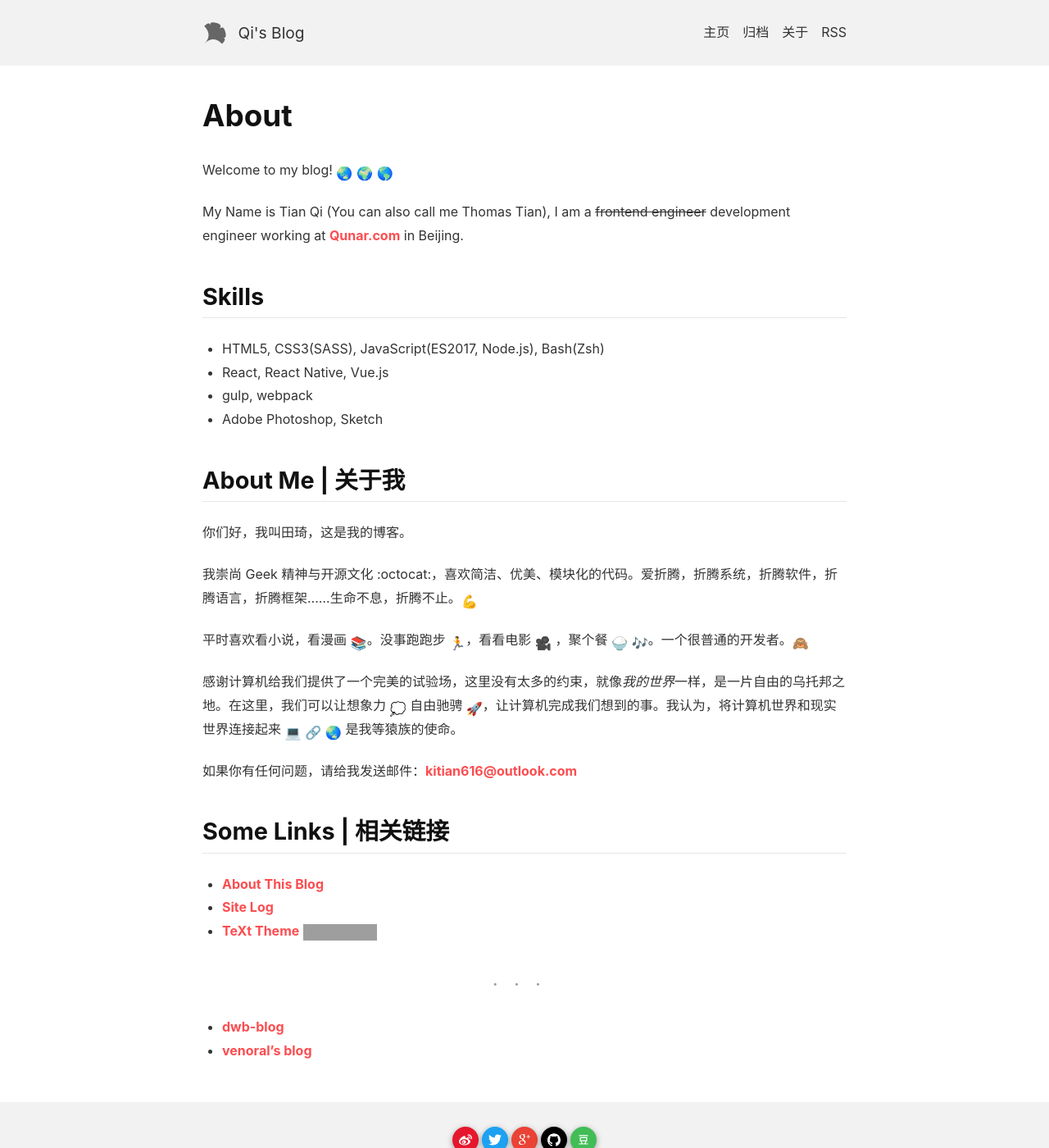
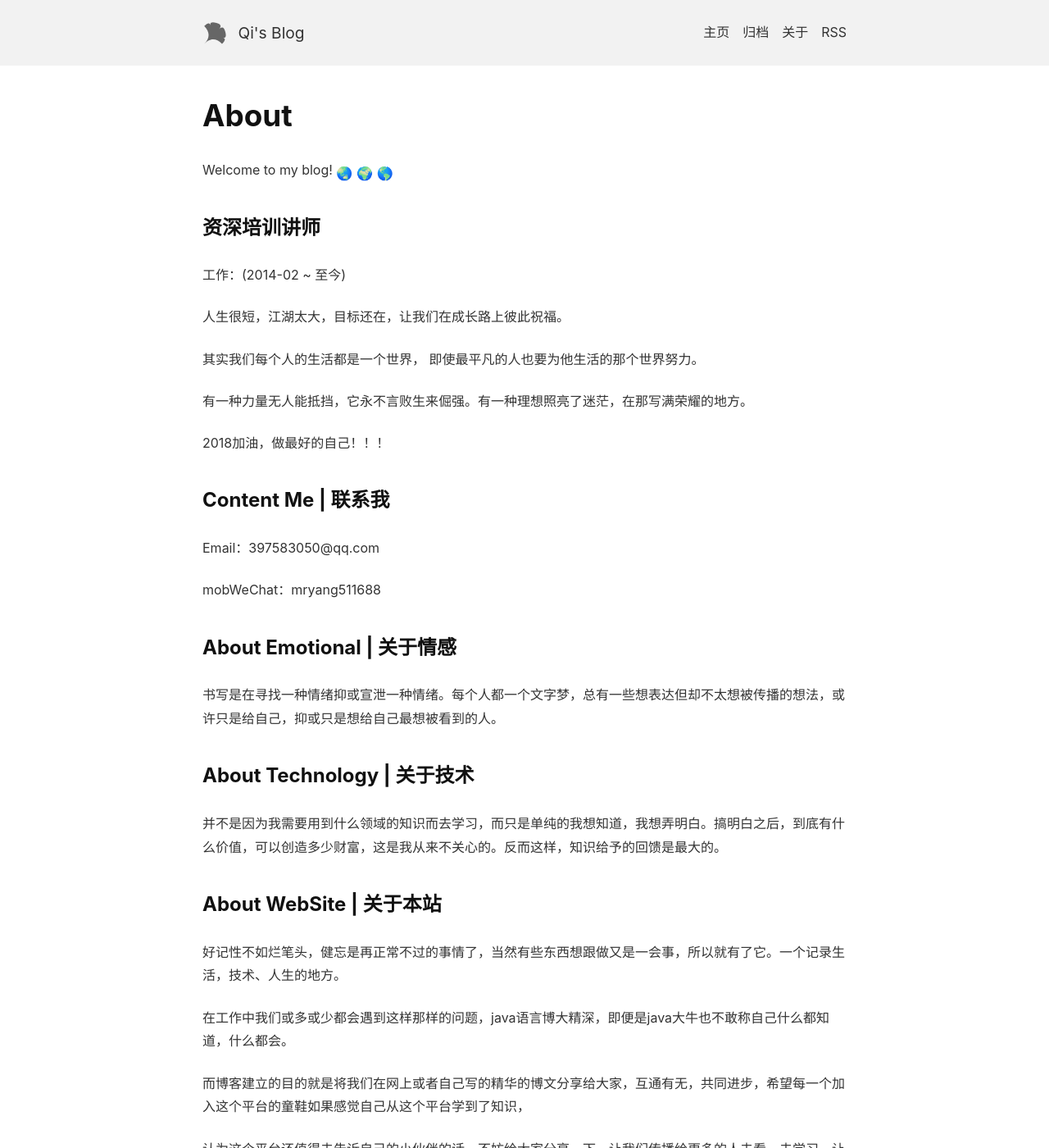
Before and after one commit to mryang1688/mryang1688.github.io, a Jekyll site: the page built from blog/about.md, in a window 1280 px wide and 1400 px high. Shown: the whole window at 82% size. Built offline with Jekyll 4.4.1, drawn with Linux system fonts in a browser that asks for light colours; nearby versions of some CDN libraries; emoji names are drawn with the system emoji font; comment, search, counter and statistics services are not loaded; some of the changed text lies outside the part shown; grey boxes are pictures that could not be loaded.

Commit message:
second commit

```diff
--- a/blog/about.md
+++ b/blog/about.md
@@ -5,39 +5,42 @@ key: page-about
 ---
 Welcome to my blog! :earth_asia: :earth_africa: :earth_americas:
 
-My Name is Tian Qi (You can also call me Thomas Tian), I am a ~~frontend engineer~~ development engineer working at [Qunar.com](https://www.qunar.com) in Beijing.
 
-## Skills
+### 资深培训讲师
 
-- HTML5, CSS3(SASS), JavaScript(ES2017, Node.js), Bash(Zsh)
-- React, React Native, Vue.js
-- gulp, webpack
-- Adobe Photoshop, Sketch
+工作：(2014-02 ~ 至今)
+
+人生很短，江湖太大，目标还在，让我们在成长路上彼此祝福。
+
+其实我们每个人的生活都是一个世界， 即使最平凡的人也要为他生活的那个世界努力。
+
+有一种力量无人能抵挡，它永不言败生来倔强。有一种理想照亮了迷茫，在那写满荣耀的地方。
+
+2018加油，做最好的自己！！！
 
 <!--more-->
 
-## About Me | 关于我
+### Content Me | 联系我
 
-你们好，我叫田琦，这是我的博客。
+Email：397583050@qq.com
 
-我崇尚 Geek 精神与开源文化 :octocat:，喜欢简洁、优美、模块化的代码。爱折腾，折腾系统，折腾软件，折腾语言，折腾框架……生命不息，折腾不止。:muscle:
+mobWeChat：mryang511688
 
-平时喜欢看小说，看漫画 :books:。没事跑跑步 :runner:，看看电影 :movie_camera: ，聚个餐 :rice: :notes:。一个很普通的开发者。:see_no_evil:
+### About  Emotional  | 关于情感
 
-感谢计算机给我们提供了一个完美的试验场，这里没有太多的约束，就像*我的世界*一样，是一片自由的乌托邦之地。在这里，我们可以让想象力 :thought_balloon: 自由驰骋 :rocket:，让计算机完成我们想到的事。我认为，将计算机世界和现实世界连接起来 :computer: :link: :earth_asia: 是我等猿族的使命。
+书写是在寻找一种情绪抑或宣泄一种情绪。每个人都一个文字梦，总有一些想表达但却不太想被传播的想法，或许只是给自己，抑或只是想给自己最想被看到的人。
 
-如果你有任何问题，请给我发送邮件：[kitian616@outlook.com](mailto:kitian616@outlook.com)
+### About Technology | 关于技术
 
-## Some Links | 相关链接
+并不是因为我需要用到什么领域的知识而去学习，而只是单纯的我想知道，我想弄明白。搞明白之后，到底有什么价值，可以创造多少财富，这是我从来不关心的。反而这样，知识给予的回馈是最大的。
 
-- [About This Blog](/blog/2015/10/14/about-this-blog.html)
+### About WebSite | 关于本站
 
-- [Site Log](/blog/site-log.html)
 
-- [TeXt Theme](https://github.com/kitian616/jekyll-TeXt-theme) [![GitHub stars](https://img.shields.io/github/stars/kitian616/jekyll-TeXt-theme.svg?style=social&label=Stars)]()
+好记性不如烂笔头，健忘是再正常不过的事情了，当然有些东西想跟做又是一会事，所以就有了它。一个记录生活，技术、人生的地方。
 
----
+在工作中我们或多或少都会遇到这样那样的问题，java语言博大精深，即便是java大牛也不敢称自己什么都知道，什么都会。
 
-- [dwb-blog](http://dwbbb.com/)
+而博客建立的目的就是将我们在网上或者自己写的精华的博文分享给大家，互通有无，共同进步，希望每一个加入这个平台的童鞋如果感觉自己从这个平台学到了知识，
 
-- [venoral's blog](http://www.cnblogs.com/venoral)
+认为这个平台还值得去告诉自己的小伙伴的话，不妨给大家分享一下，让我们传播给更多的人去看，去学习，让大家共同鉴证我们的成长。
--- a/blog/all.html
+++ b/blog/all.html
@@ -1,5 +1,5 @@
 ---
 layout: all
 title: All Posts
-excerpt: Tian Qi's Blog | 田琦的博客
+excerpt: Yang Xiao's Blog | 杨校的博客
 ---
--- a/blog/index.html
+++ b/blog/index.html
@@ -1,5 +1,5 @@
 ---
 layout: home
-title: Blog
-excerpt: Tian Qi's Blog | 田琦的博客
+title: Yang Xiao's Blog
+excerpt: Yang Xiao's Blog | 杨校的博客
 ---
```
